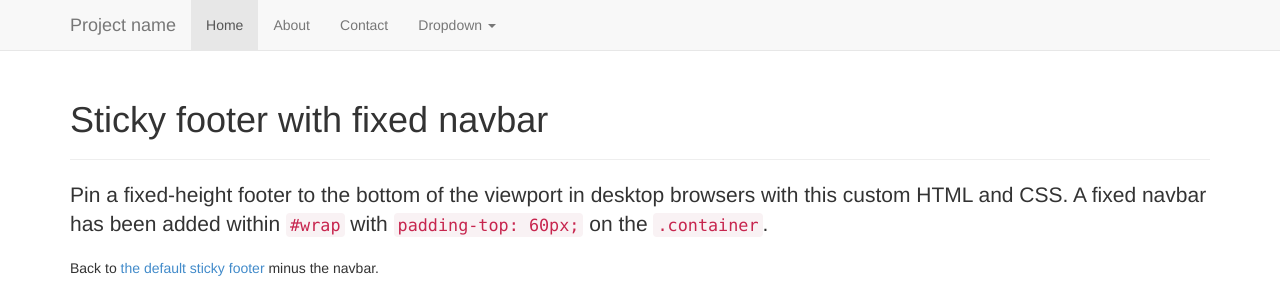
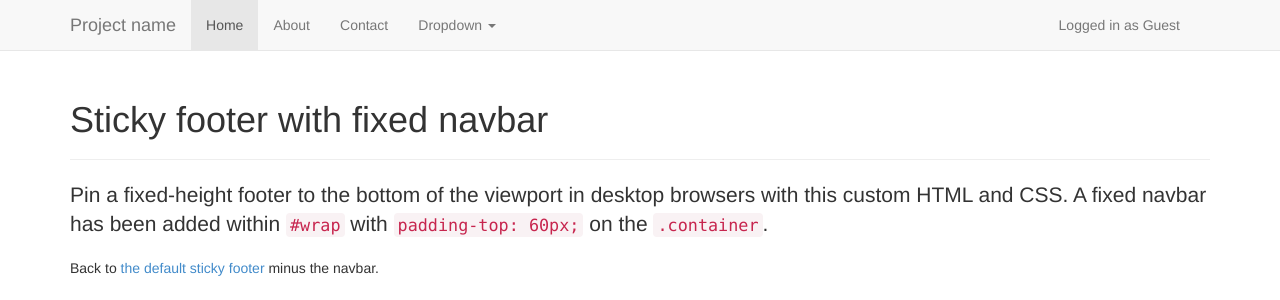
Before and after one commit to Nishant-Pathak/baseweb, a PHP site: page / in a window 1280 px wide. Shown: the top 300 px of the page. Run offline with PHP 8.4, Linux system fonts and the light colour scheme; some libraries are stand-ins or nearby versions.

Commit message:
added guest banner

```diff
--- a/includes/navbar.php
+++ b/includes/navbar.php
@@ -12,6 +12,9 @@
             <a class="navbar-brand" href="#">Project name</a>
           </div>
           <div class="collapse navbar-collapse">
+            <p class="navbar-text pull-right">
+              Logged in as <a href="#" class="navbar-link">Guest</a>
+            </p>
             <ul class="nav navbar-nav">
               <li class="active"><a href="#">Home</a></li>
               <li><a href="#about">About</a></li>
```
